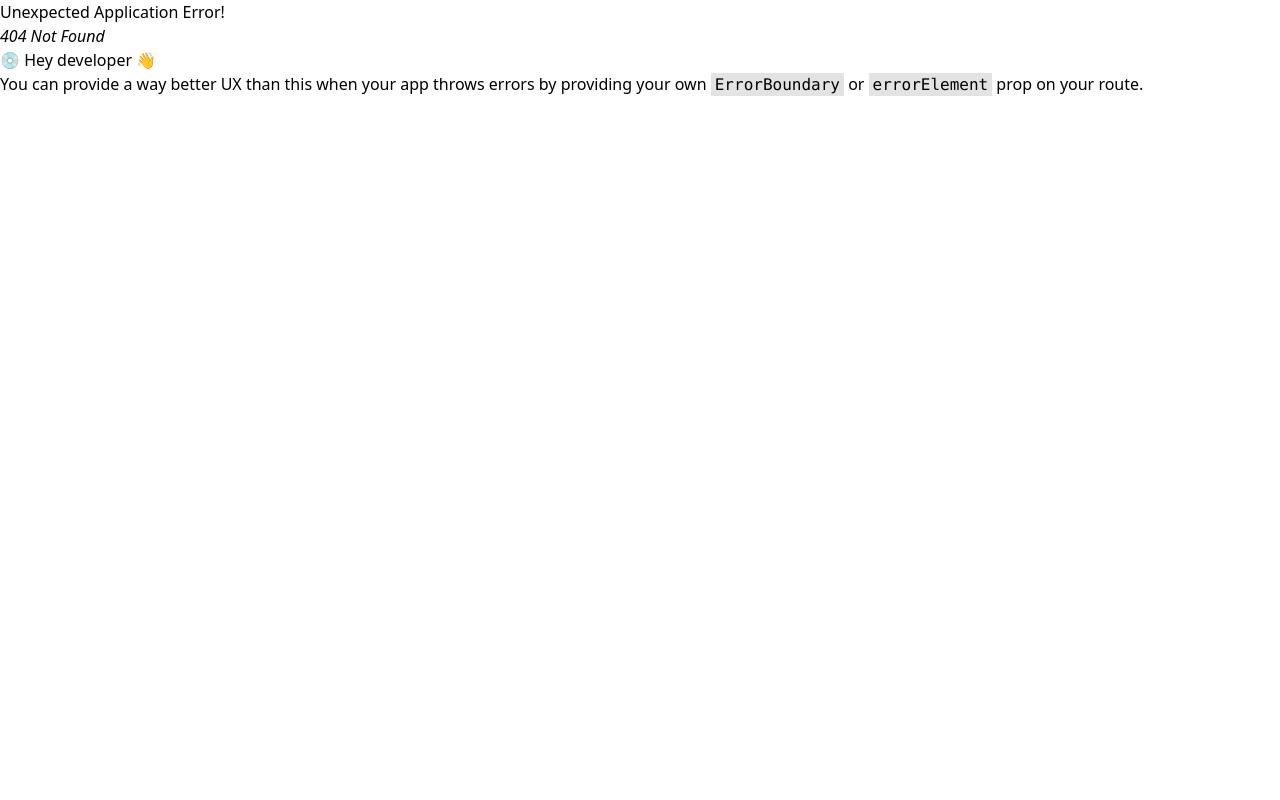
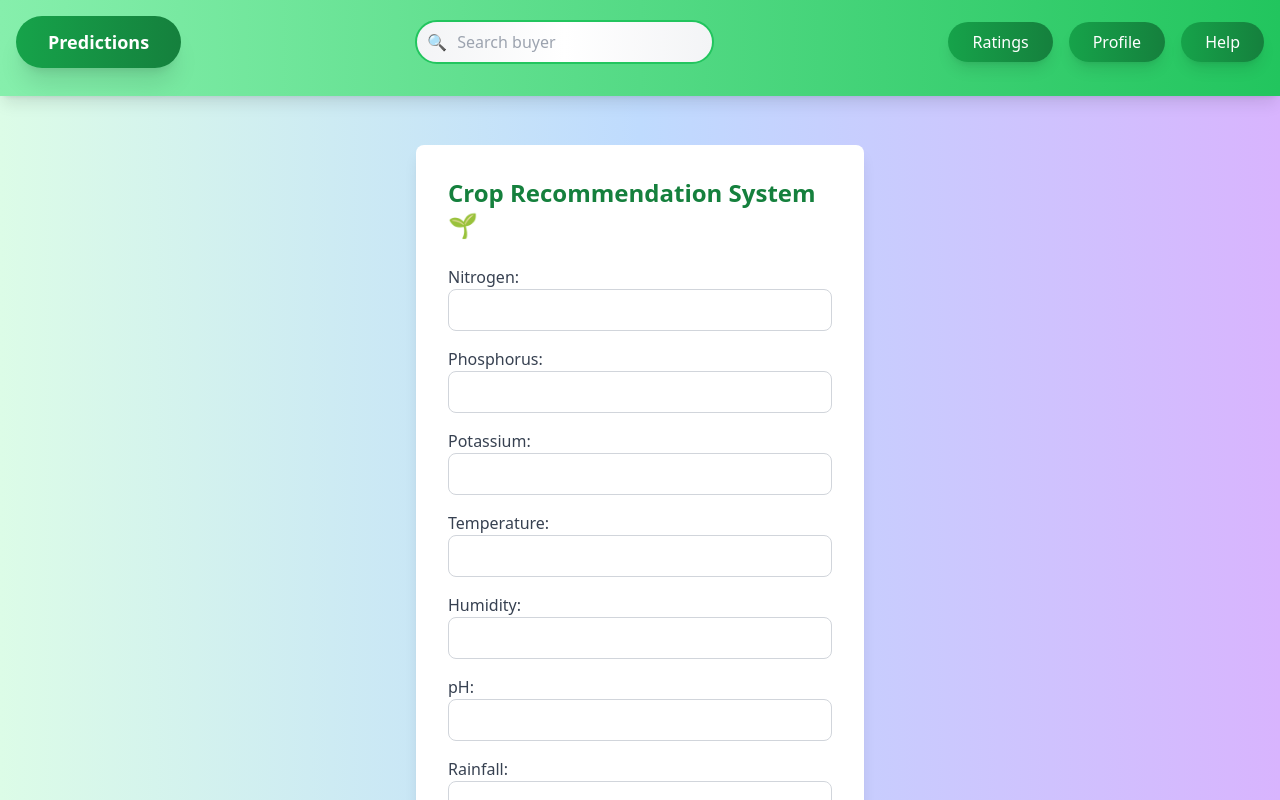
Before and after one commit to raiashpanda007/Kisan-Connect, a React (Vite) app in the folder Frontend/: page /farmer/predictions in a window 1280 px wide. Before the commit this address had no page. Built offline with nearby package versions, Linux system fonts and the light colour scheme.

Commit message:
Predictions Form

```diff
--- a/Frontend/src/Components/header_component.jsx
+++ b/Frontend/src/Components/header_component.jsx
@@ -21,7 +21,7 @@ function header_component() {
     },
   ];
   return (
-    <div className="h-24 w-full bg-gradient-to-r from-green-300 to-green-500 shadow-lg p-4 absolute">
+    <div className="h-24 w-full bg-gradient-to-r from-green-300 to-green-500 shadow-lg p-4 absolute z-10 ">
       {!user.userStatus?<div className="container mx-auto flex justify-center items-center">
         {/* Enhanced Predictions Button */}
 
--- a/Frontend/src/Screen/Farmer/Farmer.js
+++ b/Frontend/src/Screen/Farmer/Farmer.js
@@ -1,3 +1,6 @@
 import Login from "./Login";
 import SignUp from "./SignUp";
-export { Login, SignUp };
+import FarmersFeed from './FarmersFeed'
+import SingleBuyer from "./SingleBuyer";
+import Predictions from "./Predictions";
+export { Login, SignUp, FarmersFeed, SingleBuyer,Predictions};
--- /dev/null
+++ b/Frontend/src/Screen/Farmer/FarmersFeed.jsx
@@ -0,0 +1,18 @@
+import React from 'react';
+import SingleBuyer from './SingleBuyer';
+
+const FarmersFeed = () => {
+  return (
+    <div className='relative top-24 px-9 py-2'>
+      {/* Centered Heading with increased size and dark color */}
+      <h2 className="text-4xl font-extrabold text-[#1a202c] text-center mb-6">Available Bids</h2>
+
+      {/* Card Section */}
+      <div className="flex">
+        <SingleBuyer />
+      </div>
+    </div>
+  );
+}
+
+export default FarmersFeed;
--- /dev/null
+++ b/Frontend/src/Screen/Farmer/Predictions.jsx
@@ -0,0 +1,122 @@
+import React, { useState } from 'react';
+
+const Predictions = () => {
+    const [formData, setFormData] = useState({
+        nitrogen: '',
+        phosphorus: '',
+        potassium: '',
+        temperature: '',
+        humidity: '',
+        pH: '',
+        rainfall: '',
+    });
+
+    const [result, setResult] = useState(null);
+
+    const handleChange = (e) => {
+        setFormData({
+            ...formData,
+            [e.target.name]: e.target.value,
+        });
+    };
+
+    const handleSubmit = (e) => {
+        e.preventDefault();
+        // Perform API call or crop recommendation logic
+        const recommendedCrop = 'Rice'; // Replace with your recommendation logic
+        setResult(recommendedCrop);
+    };
+
+    return (
+        <div className="overflow-auto flex justify-center items-center h-screen bg-gradient-to-r from-green-100 z-[-10] via-blue-200 to-purple-300 first-letter:">
+            <div className="bg-white shadow-lg rounded-lg p-8 w-full max-w-md relative top-32 overflow-auto">
+                <h1 className="text-2xl font-semibold mb-6 text-green-700">Crop Recommendation System 🌱</h1>
+                <form onSubmit={handleSubmit} className="space-y-4">
+                    <div>
+                        <label className="block text-left text-gray-700">Nitrogen:</label>
+                        <input
+                            type="number"
+                            name="nitrogen"
+                            value={formData.nitrogen}
+                            onChange={handleChange}
+                            className="w-full border border-gray-300 rounded-lg p-2 focus:outline-none focus:ring-2 focus:ring-green-500"
+                        />
+                    </div>
+                    <div>
+                        <label className="block text-left text-gray-700">Phosphorus:</label>
+                        <input
+                            type="number"
+                            name="phosphorus"
+                            value={formData.phosphorus}
+                            onChange={handleChange}
+                            className="w-full border border-gray-300 rounded-lg p-2 focus:outline-none focus:ring-2 focus:ring-green-500"
+                        />
+                    </div>
+                    <div>
+                        <label className="block text-left text-gray-700">Potassium:</label>
+                        <input
+                            type="number"
+                            name="potassium"
+                            value={formData.potassium}
+                            onChange={handleChange}
+                            className="w-full border border-gray-300 rounded-lg p-2 focus:outline-none focus:ring-2 focus:ring-green-500"
+                        />
+                    </div>
+                    <div>
+                        <label className="block text-left text-gray-700">Temperature:</label>
+                        <input
+                            type="number"
+                            name="temperature"
+                            value={formData.temperature}
+                            onChange={handleChange}
+                            className="w-full border border-gray-300 rounded-lg p-2 focus:outline-none focus:ring-2 focus:ring-green-500"
+                        />
+                    </div>
+                    <div>
+                        <label className="block text-left text-gray-700">Humidity:</label>
+                        <input
+                            type="number"
+                            name="humidity"
+                            value={formData.humidity}
+                            onChange={handleChange}
+                            className="w-full border border-gray-300 rounded-lg p-2 focus:outline-none focus:ring-2 focus:ring-green-500"
+                        />
+                    </div>
+                    <div>
+                        <label className="block text-left text-gray-700">pH:</label>
+                        <input
+                            type="number"
+                            name="pH"
+                            value={formData.pH}
+                            onChange={handleChange}
+                            className="w-full border border-gray-300 rounded-lg p-2 focus:outline-none focus:ring-2 focus:ring-green-500"
+                        />
+                    </div>
+                    <div>
+                        <label className="block text-left text-gray-700">Rainfall:</label>
+                        <input
+                            type="number"
+                            name="rainfall"
+                            value={formData.rainfall}
+                            onChange={handleChange}
+                            className="w-full border border-gray-300 rounded-lg p-2 focus:outline-none focus:ring-2 focus:ring-green-500"
+                        />
+                    </div>
+                    <button
+                        type="submit"
+                        className="w-full py-2 bg-green-500 text-white rounded-lg hover:bg-green-600 transition-colors duration-300"
+                    >
+                        Get Recommendation
+                    </button>
+                </form>
+                {result && (
+                    <div className="mt-6 bg-green-500 text-white py-4 px-6 rounded-lg shadow">
+                        <h3 className="text-lg">Recommended Crop for Cultivation: {result}</h3>
+                    </div>
+                )}
+            </div>
+        </div>
+    );
+};
+
+export default Predictions;
--- /dev/null
+++ b/Frontend/src/Screen/Farmer/SingleBuyer.jsx
@@ -0,0 +1,38 @@
+import React from "react";
+import { Transition } from '@headlessui/react';
+
+function SingleBuyer({ CropType, PriceRange, Quantityrequired, ContactNo, Duration }) {
+  return (
+    <div className="relative z-20 w-full cursor-pointer mt-6"> {/* Added margin-top */}
+      <Transition
+        show={true}
+        enter="transition-opacity duration-500"
+        enterFrom="opacity-0"
+        enterTo="opacity-100"
+        leave="transition-opacity duration-300"
+        leaveFrom="opacity-100"
+        leaveTo="opacity-0"
+      >
+        <div className="p-3 bg-white rounded-lg shadow-md hover:shadow-lg transition-transform transform hover:scale-101 duration-500 ease-in-out relative">
+          <div className="flex justify-between items-center mb-4"> {/* Added margin-bottom */}
+            <span className="font-semibold text-lg text-[#2D3748]">
+              Necessary-Demands:
+            </span>
+          </div>
+          <div className="mt-2 text-gray-700">Crop Type:</div>
+          <div className="mt-2 text-gray-700">Price Range:</div>
+          <div className="mt-2 text-gray-700">Quantity required:</div>
+          <div className="mt-2 text-gray-700">Contact No:</div>
+          <div className="mt-2 text-gray-700">Duration:</div>
+
+          {/* Apply Now Button */}
+          <button className="absolute right-4 top-1/2 transform -translate-y-1/2 bg-green-500 text-white py-2 px-6 rounded-full hover:bg-green-600 transition-all duration-300 shadow-lg">
+            Apply Now
+          </button>
+        </div>
+      </Transition>
+    </div>
+  );
+}
+
+export default SingleBuyer;
--- a/Frontend/src/Store/User.js
+++ b/Frontend/src/Store/User.js
@@ -1,7 +1,7 @@
 import { createSlice } from "@reduxjs/toolkit";
 
 const initialState = {
-    userStatus: false,
+    userStatus: true,
     user: null,
 }
 const  userSlice = createSlice({
--- a/Frontend/src/main.jsx
+++ b/Frontend/src/main.jsx
@@ -10,7 +10,7 @@ import {
   createRoutesFromElements,
 } from "react-router-dom";
 import {Login , SignUp, Home, BidForm,CurrentContracts} from'./Screen/Contractor/Contractor.js';
-import {Login as FarmerLogin, SignUp as FarmerSignUp} from'./Screen/Farmer/Farmer.js';
+import {Login as FarmerLogin, SignUp as FarmerSignUp,FarmersFeed,Predictions} from'./Screen/Farmer/Farmer.js';
 import { Provider } from "react-redux";
 import store from "./Store/Store.js";
 const router = createBrowserRouter(
@@ -24,7 +24,8 @@ const router = createBrowserRouter(
       <Route path="farmer/signup" element={<FarmerSignUp />} />
       <Route  path='contractor/create-new-bid' element={<BidForm />} />
       <Route  path='contractor/current-contracts' element={<CurrentContracts />} />
-    </Route>
+      <Route path='farmer/all-contracts' element={<FarmersFeed/>}/>
+      <Route path="farmer/predictions" element={<Predictions />} />    </Route>
   )
 )
 createRoot(document.getElementById('root')).render(
```
